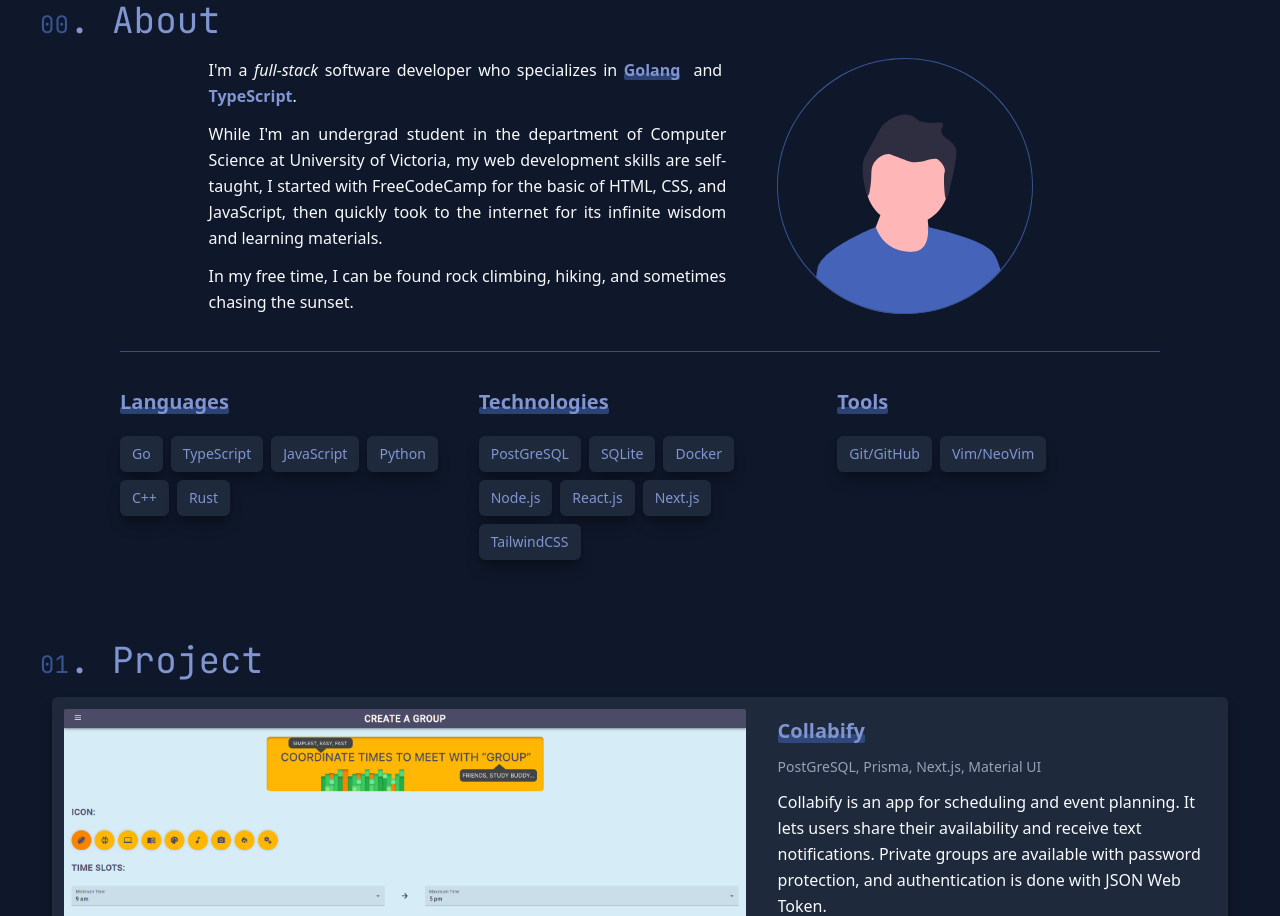
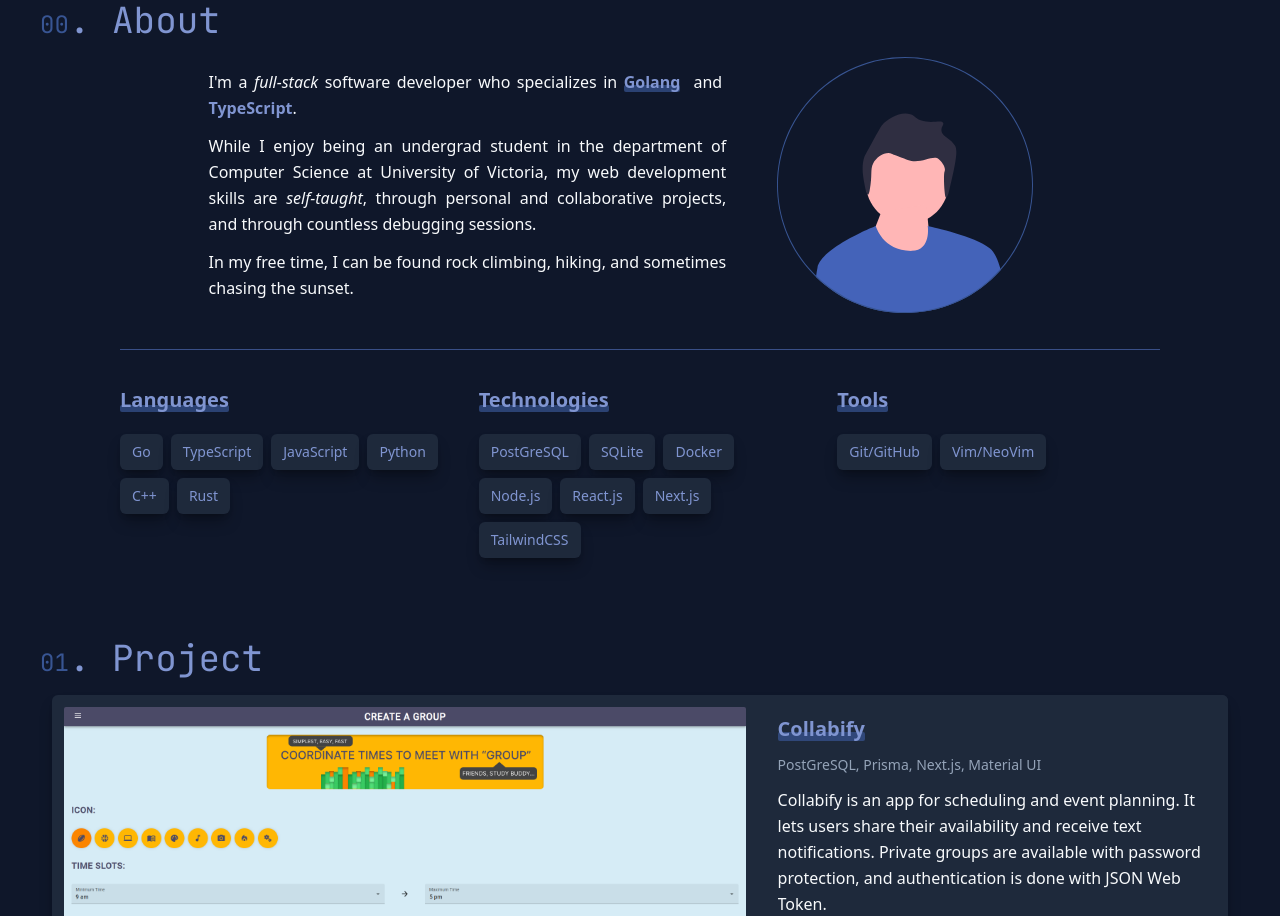
Before and after one commit to hn275/portfolio, a React (Vite) app: page / in a window 1280 px wide. Shown: the part 880-1796 px from the top of the page. Built offline with nearby package versions, Linux system fonts and the light colour scheme.

Commit message:
fix: about me content

```diff
--- a/src/features/About/About.tsx
+++ b/src/features/About/About.tsx
@@ -22,11 +22,10 @@ export function About() {
         </motion.p>
 
         <p>
-          While I&apos;m an undergrad student in the department of Computer
-          Science at University of Victoria, my web development skills are
-          self-taught, I started with FreeCodeCamp for the basic of HTML, CSS,
-          and JavaScript, then quickly took to the internet for its infinite
-          wisdom and learning materials.
+          While I enjoy being an undergrad student in the department of Computer
+          Science at University of Victoria, my web development skills are&nbsp;
+          <span className="italic">self-taught</span>, through personal and
+          collaborative projects, and through countless debugging sessions.
         </p>
 
         <p>
```
